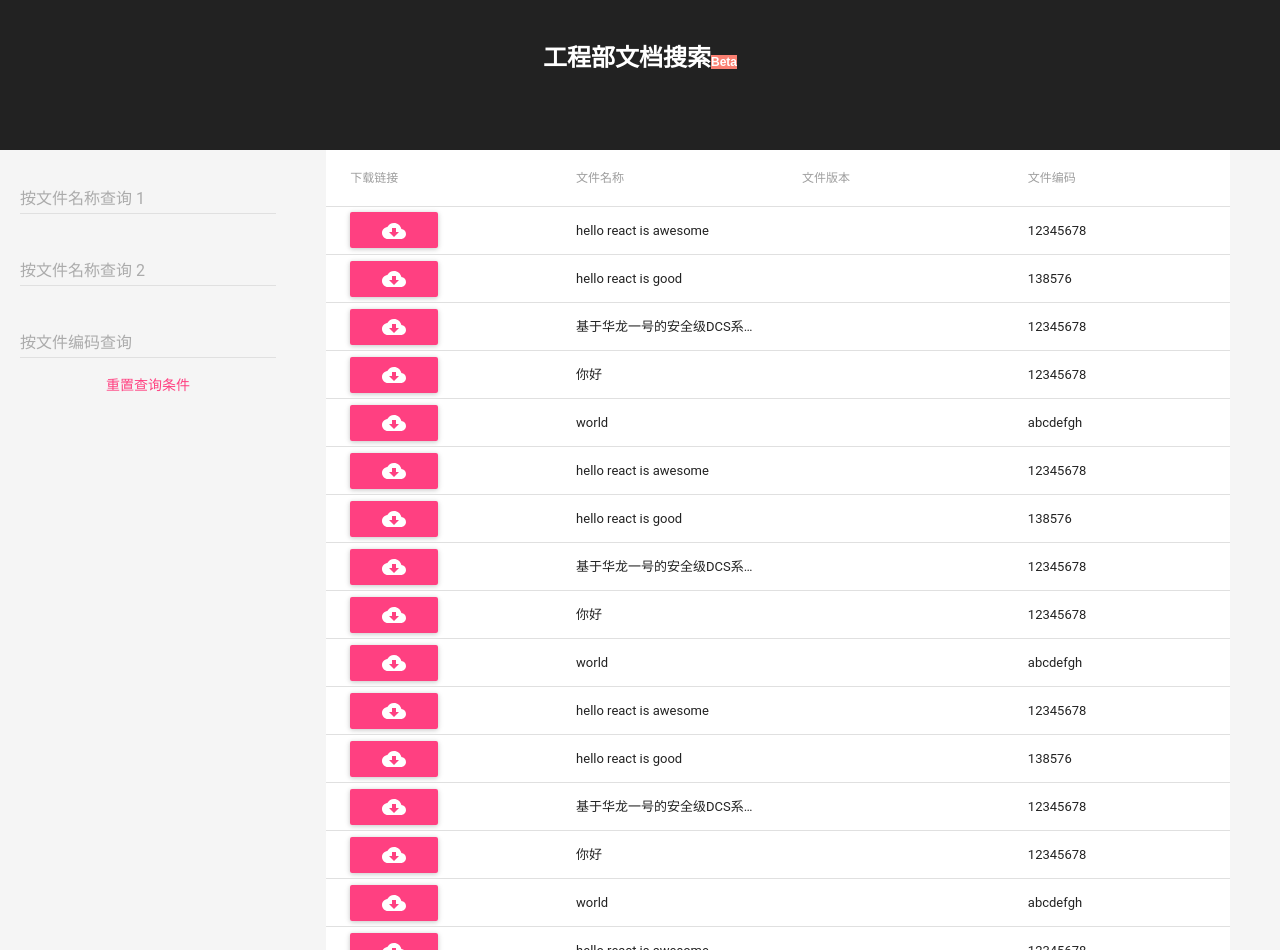
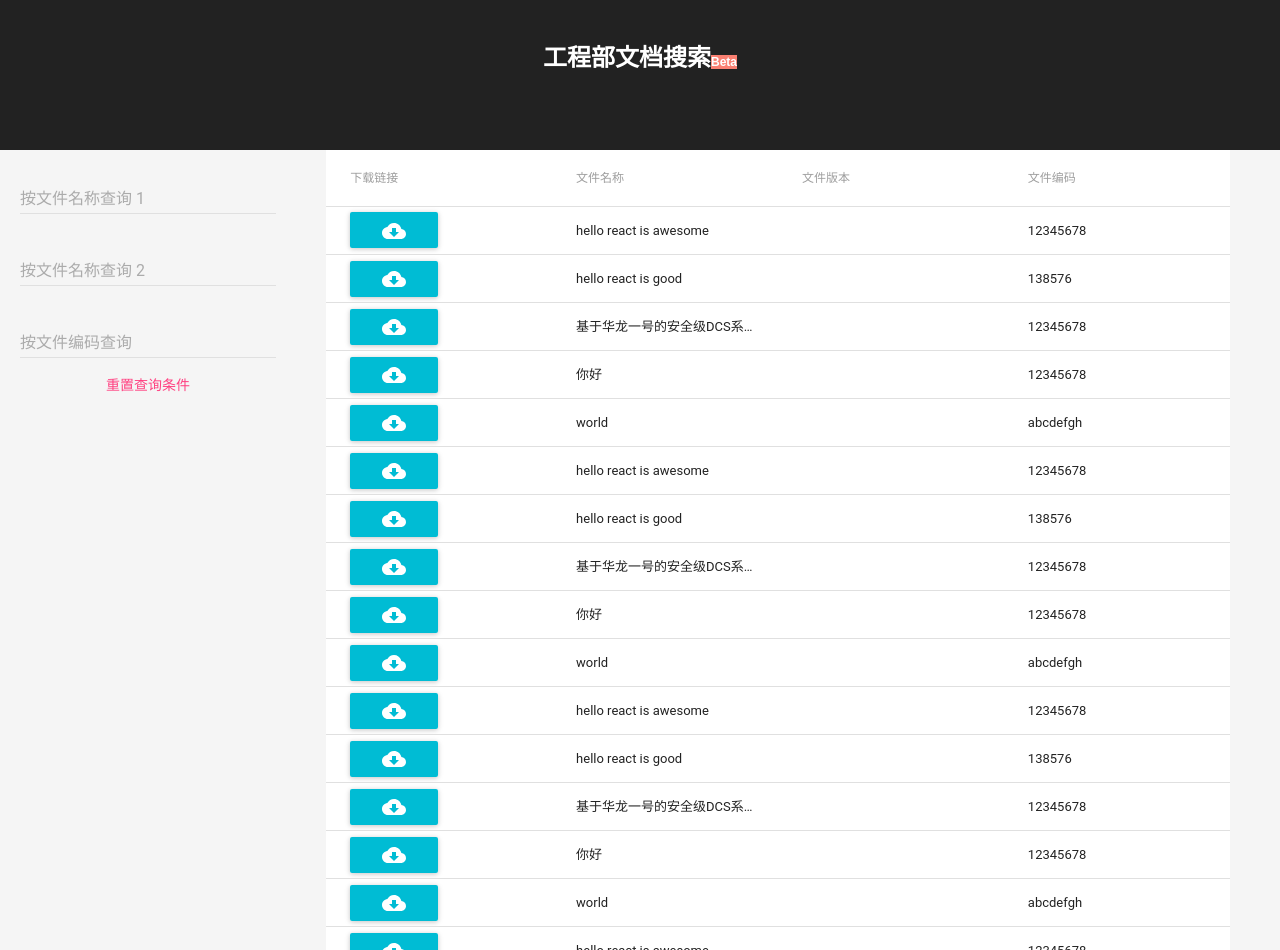
Before and after one commit to musray/doc-search-app, a React (Create React App) app: page / in a window 1280 px wide. Built offline with nearby package versions, Linux system fonts and the light colour scheme; what react-tap-event-plugin would draw is missing.

Commit message:
fixed button color

```diff
--- a/src/App.js
+++ b/src/App.js
@@ -173,7 +173,7 @@ class App extends Component {
                             href={doc.url}
                             target="_blank"
                             // label=""
-                            secondary={true}
+                            primary={true}
                             className="download-button"
                             icon={<FileCloudDownload />}
                         />
```
